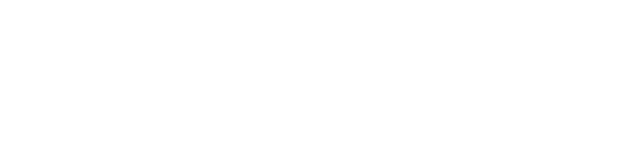
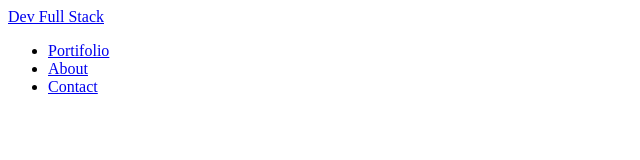
Before and after one commit to Djalves424/Projeto-Profile-Nivelamento-HTML-CSS, a plain HTML site: page index.html in a window 1280 px wide. Shown: the whole page, without its empty margins (0-640 px from the left). Drawn offline with Linux system fonts and the light colour scheme.

Commit message:
Creating the navigation bar

```diff
--- a/index.html
+++ b/index.html
@@ -10,6 +10,12 @@
 <body>
     <header>
         <nav>
+            <a href="#">Dev Full Stack</a>
+            <ul>
+                <li><a href="#portifolio">Portifolio</a></li>
+                <li><a href="#about">About</a></li>
+                <li><a href="https://github.com/Djalves424" target="_blank">Contact</a></li>
+            </ul>
 
         </nav>
     </header>
```
